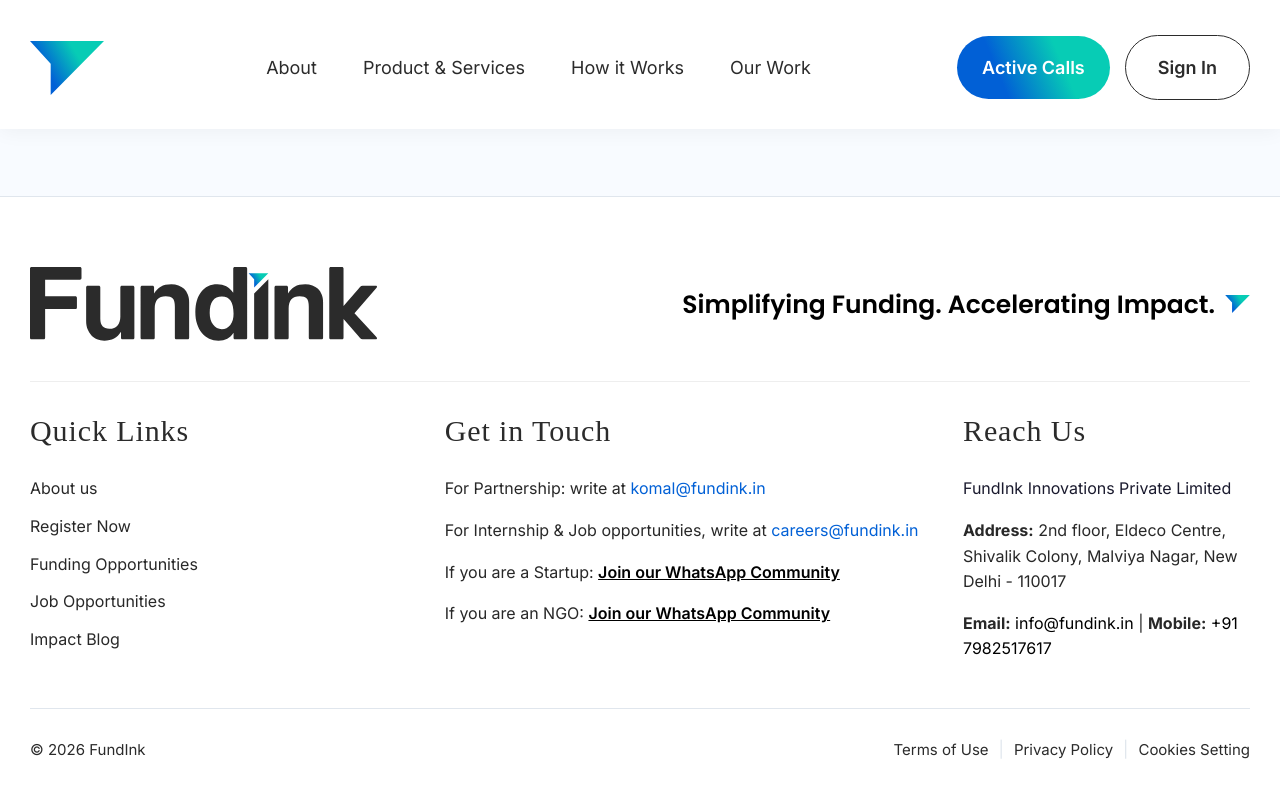
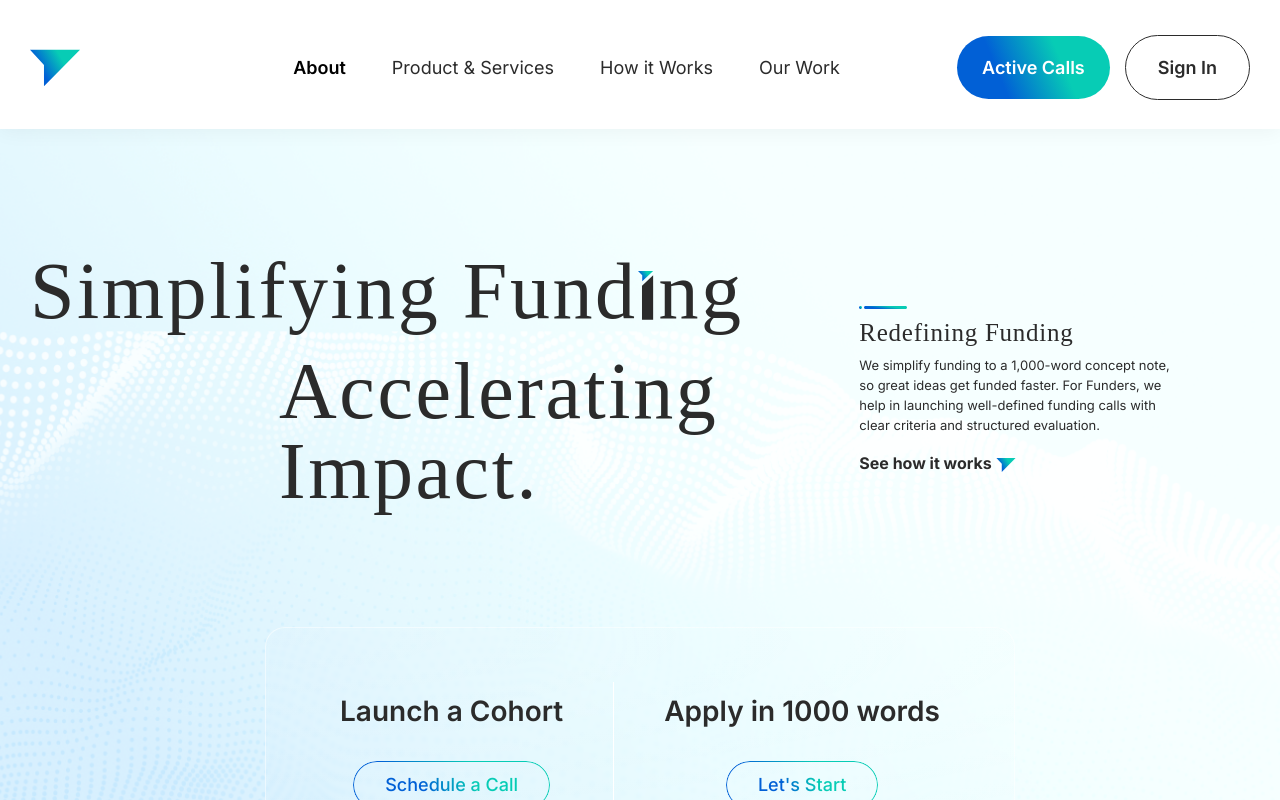
Before and after one commit to MCreationz/FundInk, a React (Vite) app: page / in a window 1280 px wide. Shown: the top 800 px of the page. Built offline with nearby package versions, Linux system fonts and the light colour scheme; a web font is replaced by a local one.

Commit message:
Desktop Done

```diff
--- a/package.json
+++ b/package.json
@@ -13,7 +13,8 @@
     "react": "^18.2.0",
     "react-bootstrap": "^2.10.0",
     "react-dom": "^18.2.0",
-    "react-router-dom": "^6.21.0"
+    "react-router-dom": "^6.21.0",
+    "styled-components": "^6.3.11"
   },
   "devDependencies": {
     "@types/react": "^18.2.43",
--- a/components/MovingColumns.jsx
+++ b/sections/MovingColumns.jsx
@@ -43,19 +43,42 @@
       <style>{`
         .scrolling-container {
           display: flex;
-          gap: 24px;
+          position: relative;
+          gap: 65px;
           justify-content: center;
           padding: 56px 0px 0px 0px;
           flex-wrap: wrap;
           box-sizing: border-box;
           font-family: 'Segoe UI', Roboto, sans-serif;
         }
+
+        .scrolling-container::before,
+        .scrolling-container::after {
+          content: '';
+          position: absolute;
+          left: 0;
+          width: 100%;
+          height: 120px;             /* height of blurred area – adjust as needed */
+          pointer-events: none;      /* allows clicks to pass through */
+          z-index: 1;
+        }
+
+        .scrolling-container::before {
+          top: 0;
+          background: linear-gradient(180deg, #FFF 29.17%, rgba(255, 255, 255, 0.00) 140.48%);
+        }
+
+        .scrolling-container::after {
+          bottom: 0;
+          background: linear-gradient(360deg, #FFF 29.17%, rgba(255, 255, 255, 0.00) 140.48%);
+        }
+
         .column-wrapper {
           flex: 1 1 180px;
           max-width: 220px;
           overflow: hidden;
           border-radius: 12px;
-          height: ${boxHeight * 6}px !important; /* Show 3 boxes at a time */
+          height: ${boxHeight * 8}px !important; /* Show 3 boxes at a time */
         }
         .scroll-content {
           display: flex;
@@ -70,18 +93,23 @@
         }
         .box {
           background: white;
-          border: 1px solid #ddd;
-          border-radius: 12px;
-          padding: 16px 8px;
+          border-radius: 10px;
+          border: 1px solid #eefbfa;
+          background: #FFF;
+          box-shadow: 0 4px 44px 0 rgba(0, 0, 0, 0.02);
+          padding: 36px;
           text-align: center;
-          font-size: 0.95rem;
+          color: #0160D6;
+          text-align: center;
+          font-family: "Inter";
+          font-size: 18px;
+          font-style: normal;
           font-weight: 500;
-          color: #1e2b3c;
-          box-shadow: 0 4px 8px rgba(0,0,0,0.02);
+          line-height: normal;
           transition: all 0.2s ease;
           cursor: default;
           word-break: break-word;
-          height: ${boxHeight}px;
+          height: 95px;
           display: flex;
           align-items: center;
           justify-content: center;
@@ -127,9 +155,8 @@
             style={{ height: containerHeight }}
           >
             <div
-              className={`scroll-content ${
-                colIndex % 2 === 0 ? "scroll-up" : "scroll-down"
-              }`}
+              className={`scroll-content ${colIndex % 2 === 0 ? "scroll-up" : "scroll-down"
+                }`}
             >
               {duplicated.map((text, i) => (
                 <div key={i} className="box">
--- a/src/App.jsx
+++ b/src/App.jsx
@@ -11,7 +11,7 @@
       <Navbar />
       <main>
         <Routes>
-          <Route path="/homepage" element={<HomePage />} />
+          <Route path="/" element={<HomePage />} />
           <Route path="/about" element={<AboutUs />} />
           <Route path="/product-services" element={<HomePage />} />
           <Route path="/how-it-works" element={<HomePage />} />
--- a/src/components/Footer.jsx
+++ b/src/components/Footer.jsx
@@ -22,7 +22,7 @@
           <Col lg={4} md={6} className="footer-column">
             <h4 className="footer-title">Quick Links</h4>
             <ul className="footer-links">
-              <li><Link to="/homepage" className={`${isActive('/homepage') ? 'active' : ''}`}>About us</Link></li>
+              <li><Link to="/" className={`${isActive('/') ? 'active' : ''}`}>About us</Link></li>
               <li><Link to="/register" className={`${isActive('/register') ? 'active' : ''}`}>Register Now</Link></li>
               <li><Link to="/funding-opportunities" className={`${isActive('/funding-opportunities') ? 'active' : ''}`}>Funding Opportunities</Link></li>
               <li><Link to="/jobs" className={`${isActive('/jobs') ? 'active' : ''}`}>Job Opportunities</Link></li>
--- a/src/components/Navbar.jsx
+++ b/src/components/Navbar.jsx
@@ -19,6 +19,7 @@
         <BootstrapNavbar.Brand as={Link} to="/" className="navbar-brand">
           <div className="logo">
             <img src="/images/fundink-logo.svg" alt="Fundink Logo" className="logo-image" />
+            <img src="/images/footer-logo.svg" alt="Fundink Logo" className="logo-image-new" />
           </div>
         </BootstrapNavbar.Brand>
 
@@ -28,8 +29,8 @@
           <Nav className="mx-auto navbar-nav-center">
             <Nav.Link
               as={Link}
-              to="/homepage"
-              className={`nav-link-item ${isActive('/homepage') ? 'active' : ''}`}
+              to="/"
+              className={`nav-link-item ${isActive('/') ? 'active' : ''}`}
               onClick={() => setExpanded(false)}
             >
               About
--- a/src/pages/HomePage.jsx
+++ b/src/pages/HomePage.jsx
@@ -1,6 +1,6 @@
 import React from 'react'
 import { Link } from 'react-router-dom'
-import MovingColumns from '/components/MovingColumns';
+import MovingColumns from '/sections/MovingColumns';
 import { Container, Row, Col, Button, Card, Form } from 'react-bootstrap'
 
 const HomePage = () => {
@@ -55,6 +55,13 @@
             {/* Glass CTA Card */}
             <div className="hero-cta-wrapper">
               <div className="hero-cta-card">
+
+                {/* Moving border lines */}
+                <div className="moving-line top-line"></div>
+                <div className="moving-line bottom-line"></div>
+                <div className="moving-line left-line"></div>
+                <div className="moving-line right-line"></div>
+
                 <div className="cta-block">
                   <h3>Launch a Cohort</h3>
                   <Button className="btn-outline-custom">
--- a/src/styles/custom.css
+++ b/src/styles/custom.css
@@ -71,11 +71,53 @@
   padding: 0;
 }
 
-.logo svg {
+.logo {
+  position: relative;
+  width: 130px;
+  height: 50px;
+  overflow: hidden;
+}
+
+/* Both logos stacked */
+.logo-image {
+  position: absolute;
+  top: 0;
+  left: 0;
   width: 50px;
   height: 50px;
-}
-
+  transition: transform 0.4s ease, opacity 0.4s ease;
+}
+
+.logo-image-new {
+  position: absolute;
+  top: 0;
+  left: 0;
+  width: 90%;
+  height: 50px;
+  transition: transform 0.4s ease, opacity 0.4s ease;
+}
+
+/* Default state */
+.logo-image {
+  transform: translateX(0);
+  opacity: 1;
+}
+
+.logo-image-new {
+  transform: translateX(-100%);
+  opacity: 0;
+}
+
+/* Hover state */
+.logo:hover .logo-image {
+  transform: translateX(100%);
+  opacity: 0;
+}
+
+.logo:hover .logo-image-new {
+  transform: translateX(0);
+  opacity: 1;
+}
 .navbar-nav-center {
   gap: 30px;
 }
@@ -196,6 +238,84 @@
   padding-top: 108px;
 }
 
+
+
+
+
+/* Moving lines */
+.moving-line {
+  position: absolute;
+  background: white;
+  z-index: 2;
+}
+
+.top-line {
+  height: 2px;
+  width: 300px;
+  top: -1px;
+  left: 0;
+  animation: moveHorizontal 5s linear infinite;
+}
+
+.bottom-line {
+  height: 2px;
+  width: 300px;
+  bottom: -1px;
+  left: 0;
+  animation: moveHorizontal 5s linear infinite;
+}
+
+.left-line {
+  width: 2px;
+  height: 90px;
+  left: -1px;
+  top: 0;
+  animation: moveVertical 5s linear infinite;
+}
+
+.right-line {
+  width: 2px;
+  height: 90px;
+  right: -1px;
+  top: 0;
+  animation: moveVertical 5s linear infinite;
+}
+
+/* Keyframes */
+@keyframes moveHorizontal {
+  0% {
+    left: -30px;
+  }
+
+  30% {
+    left: 110%;
+  }
+
+  100% {
+    left: 110%;
+  }
+}
+
+@keyframes moveVertical {
+  0% {
+    top: 100%;
+  }
+
+  30% {
+    top: -90px;
+  }
+
+  100% {
+    top: -90px;
+  }
+}
+
+
+
+
+
+
+
 .hero-cta-card {
   display: flex;
   align-items: center;
@@ -207,6 +327,7 @@
   background: radial-gradient(231% 135.8% at 0.9% 2.98%, rgba(255, 255, 255, 0.06) 0%, rgba(255, 255, 255, 0.00) 100%);
   backdrop-filter: blur(2px);
   padding: 54px 74px 58px 74px;
+  overflow: hidden;
 }
 
 .cta-block {
@@ -275,14 +396,15 @@
   content: "";
   position: absolute;
   inset: 0;
-  padding: 1px; /* border thickness */
+  padding: 1px;
+  /* border thickness */
   border-radius: 999px;
   background: linear-gradient(47deg, #0160D6 29%, #07CCB5 67.08%);
   -webkit-mask:
-      linear-gradient(#000 0 0) content-box,
-      linear-gradient(#000 0 0);
+    linear-gradient(#000 0 0) content-box,
+    linear-gradient(#000 0 0);
   -webkit-mask-composite: xor;
-          mask-composite: exclude;
+  mask-composite: exclude;
   pointer-events: none;
 }
 
```
Also changed, not shown: 1 other file (tests, documents, lock files or other folders).
